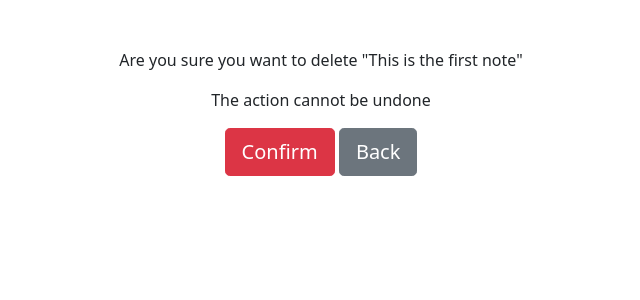
After one commit to gianlucaDp/SmartNotes_Django, a Django app: page /notes/1/delete in a window 1280 px wide. The commit adds this page. Shown: the top 300 px of the page, without its empty margins (319-959 px from the left). Run offline with Django 4.2, Linux system fonts and the light colour scheme; data comes from the database, SQL or seed files in the repository; both versions use the stored data as it was after the commit; some libraries are stand-ins or nearby versions.

Commit message:
Notes CRUD
Added backend and fronted to be able to operate on Notes

```diff
--- /dev/null
+++ b/SmartNotes/notes/templates/notes/note_delete.html
@@ -0,0 +1,16 @@
+{% extends "base.html" %}
+
+{% block content %}
+<form method="POST">
+    {% csrf_token %}
+    <p>Are you sure you want to delete "{{note.title}}" </p>
+    <p>The action cannot be undone</p>
+    <button type="submit" class="btn btn-danger btn-lg">Confirm</button>
+    <a href="{% url 'notes.list' %}" class="btn btn-secondary btn-lg">Back</a>
+</form>
+{% if form.errors %}
+<div class="alert alert-danger my-5">
+    {{ form.errors.title.as_text }}
+</div>
+{% endif %}
+{% endblock %}
--- a/SmartNotes/notes/templates/notes/note_detail.html
+++ b/SmartNotes/notes/templates/notes/note_detail.html
@@ -5,9 +5,9 @@
       <div class="container-fluid py-5">
         <h1 class="display-5 fw-bold">{{ note.title }}</h1>
         <p class="modal-body py-0">{{ note.text }}</p>
-        <button class="btn btn-primary btn-lg" type="button">Edit</button>
-          <button class="btn btn-danger btn-lg" type="button">Delete</button>
-        <button class="btn btn-secondary btn-lg" type="button">Back</button>
+        <a href="{% url 'notes.update' pk=note.id %}" class="btn btn-primary btn-lg">Edit</a>
+          <a href="{% url 'notes.delete' pk=note.id %}" class="btn btn-danger btn-lg" type="button">Delete</a>
+        <a href="{% url 'notes.list' %}" class="btn btn-secondary btn-lg">Back</a>
 
       </div>
     </div>
--- a/SmartNotes/notes/urls.py
+++ b/SmartNotes/notes/urls.py
@@ -5,5 +5,8 @@ from . import views
 urlpatterns = [
     path('notes', views.NotesListView.as_view(), name='notes.list'),
     path('notes/<int:pk>', views.NoteDetailView.as_view(), name='notes.detail'),
+    path('notes/new', views.NotesCreateView.as_view(), name='notes.new'),
+    path('notes/<int:pk>/edit', views.NotesUpdateView.as_view(), name='notes.update'),
+    path('notes/<int:pk>/delete', views.NotesDeleteView.as_view(), name='notes.delete'),
 
 ]
--- a/SmartNotes/notes/views.py
+++ b/SmartNotes/notes/views.py
@@ -1,6 +1,9 @@
 from django.shortcuts import render, get_object_or_404
+
+from .forms import NotesForm
 from .models import Note
-from django.views.generic import ListView, DetailView
+from django.views.generic import ListView, DetailView, CreateView
+from django.views.generic.edit import UpdateView, DeleteView
 
 
 class NotesListView(ListView):
@@ -9,6 +12,26 @@ class NotesListView(ListView):
     template_name = "notes/notes_list.html"  # not necessary if we follow name convention
 
 
+class NotesCreateView(CreateView):
+    model = Note
+    form_class = NotesForm
+    success_url = "/notes"
+    template_name = "notes/notes_form.html"
+
+
+class NotesUpdateView(UpdateView):
+    model = Note
+    form_class = NotesForm
+    success_url = "/notes"
+    template_name = "notes/notes_form.html"
+
+
+class NotesDeleteView(DeleteView):
+    model = Note
+    success_url = "/notes"
+    template_name = "notes/note_delete.html"
+
+
 class NoteDetailView(DetailView):
     model = Note
     context_object_name = "note"
--- /dev/null
+++ b/SmartNotes/static/css/style.css
@@ -0,0 +1,7 @@
+ul.errorlist {display:none}
+
+#add {
+    position: fixed;
+    bottom: 100px;
+    right: 200px;
+}
--- a/SmartNotes/static/templates/base.html
+++ b/SmartNotes/static/templates/base.html
@@ -3,6 +3,7 @@
 <html lang="en">
 <head>
     <link href="{% static 'css/bootstrap.min.css' %}" rel="stylesheet">
+    <link href="{% static 'css/style.css' %}" rel="stylesheet">
     <meta charset="UTF-8">
 </head>
 <body>
```
Also changed, not shown: SmartNotes/notes/forms.py (added, +24 -0 lines), SmartNotes/notes/templates/notes/notes_form.html (added, +15 -0 lines), SmartNotes/notes/templates/notes/notes_list.html (+8 -2 lines), SmartNotes/db.sqlite3.
